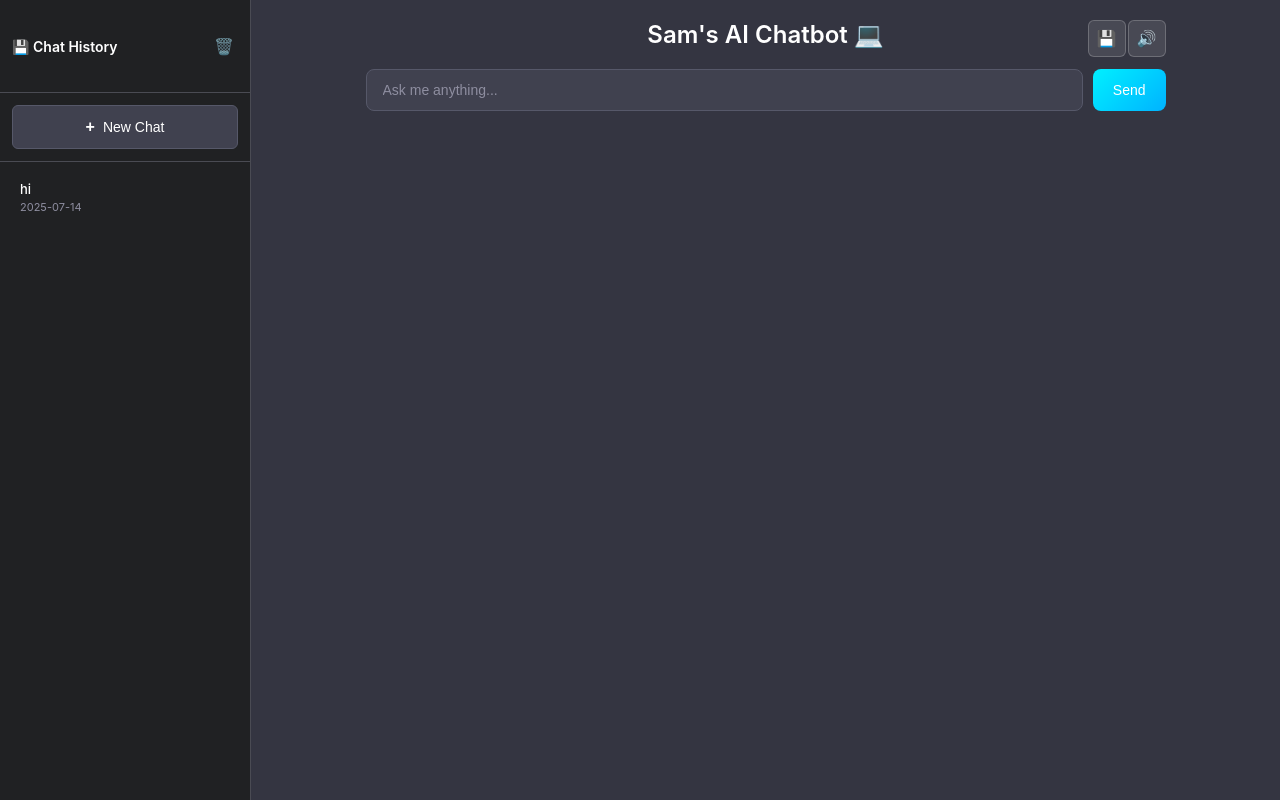
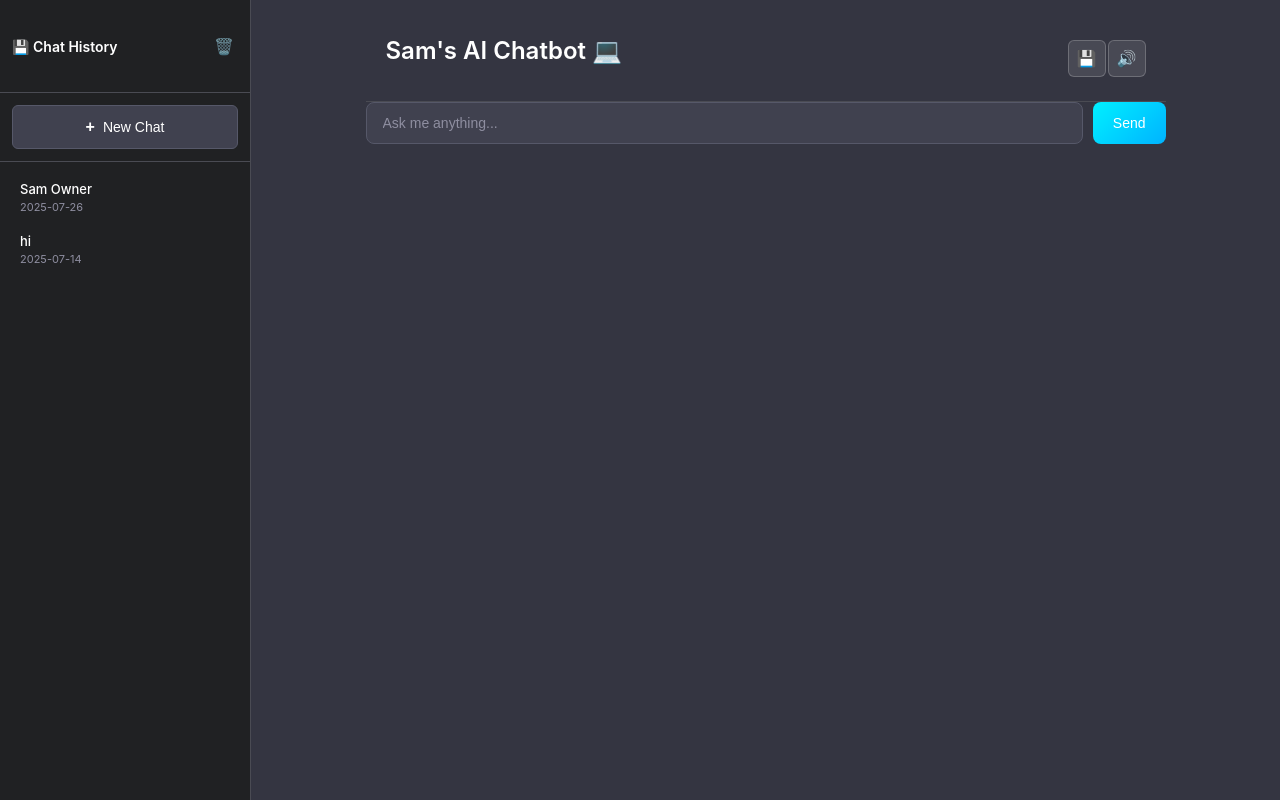
Before and after one commit to isammittal/AI_Gemini, a FastAPI app: page / in a window 1280 px wide. Run offline with FastAPI, Linux system fonts and the light colour scheme.

Commit message:
Remove authentication system and improve UI - Remove all login/signup/OTP functionality - Add custom owner response for Sam Mittal - Fix scrolling issues and header positioning - Remove black background from header - Clean up project structure and dependencies

```diff
--- a/chat_memory.json
+++ b/chat_memory.json
@@ -1,4 +1,67 @@
 [
+  {
+    "id": "b85d454f-75b0-458a-8376-8466ba17cfeb",
+    "title": "Sam Owner",
+    "date": "2025-07-26",
+    "messages": [
+      {
+        "role": "user",
+        "text": "who owned this ai"
+      },
+      {
+        "role": "ai",
+        "text": "I am a large language model, trained by Google.\n"
+      },
+      {
+        "role": "user",
+        "text": "who owned this ai"
+      },
+      {
+        "role": "ai",
+        "text": "I am a large language model, trained by Google.\n"
+      },
+      {
+        "role": "user",
+        "text": "who is Sma"
+      },
+      {
+        "role": "ai",
+        "text": "There is no widely known or established person or entity called \"Sma.\"  It's possible:\n\n* **It's a misspelling:**  Could you be thinking of a similar name?  Perhaps you could provide more context.\n* **It's a niche reference:**  It might be a name used within a specific community, game, book, or other context not widely known.\n* **It's a newly created name:**  The name might be very recent and hasn't gained recognition yet.\n\nTo help me understand who or what \"Sma\" is, please provide more information.\n"
+      },
+      {
+        "role": "user",
+        "text": "Who is Sam"
+      },
+      {
+        "role": "ai",
+        "text": "This chatbot is owned by Sam Mittal. He is a Junior Programmer who loves to write code. He has built this AI Chatbot using an API Gemini Key from Google.."
+      },
+      {
+        "role": "user",
+        "text": "Who is Sam"
+      },
+      {
+        "role": "ai",
+        "text": "This chatbot is owned by Sam Mittal. He is a Junior Programmer who loves to write code. He has built this AI Chatbot using an API Gemini Key from Google.."
+      },
+      {
+        "role": "user",
+        "text": "Who is Sam"
+      },
+      {
+        "role": "ai",
+        "text": "This chatbot is owned by Sam Mittal. He is a Junior Programmer who loves to write code. He has built this AI Chatbot using an API Gemini Key from Google.."
+      },
+      {
+        "role": "user",
+        "text": "Who is Sam"
+      },
+      {
+        "role": "ai",
+        "text": "This chatbot is owned by Sam Mittal. He is a Junior Programmer who loves to write code. He has built this AI Chatbot using an API Gemini Key from Google.."
+      }
+    ]
+  },
   {
     "id": "3536acad-b45e-4945-8734-55faac306e07",
     "title": "hi",
@@ -19,6 +82,14 @@
       {
         "role": "ai",
         "text": "Okay, I understand.  Let me know what you'd like to test, and I'll do my best to help.  Please provide as much detail as possible about what you're doing.\n"
+      },
+      {
+        "role": "user",
+        "text": "i am testing something"
+      },
+      {
+        "role": "ai",
+        "text": "Okay, I understand.  Let me know what you'd like to test and how I can help.  I can assist with various things, depending on the nature of your test.  For example, I can:\n\n* **Generate text:**  Different kinds of creative text formats, like poems, code, scripts, musical pieces, email, letters, etc.\n* **Answer questions:**  Factual questions, hypothetical questions, or questions that require creative thinking.\n* **Translate languages:**  Between many different languages.\n* **Summarize text:**  Condense large amounts of text into shorter summaries.\n* **Follow instructions:**  Perform various tasks as instructed.\n\nPlease provide more details about your test.\n"
       }
     ]
   }
--- a/main.py
+++ b/main.py
@@ -33,38 +33,20 @@
 CHAT_MEMORY_FILE = "chat_memory.json"
 
 def load_chat_memory() -> List[Dict[str, Any]]:
-    """Load chat memory from JSON file in the specified format"""
+    """Load chat memory from JSON file"""
     try:
         if os.path.exists(CHAT_MEMORY_FILE):
             with open(CHAT_MEMORY_FILE, 'r', encoding='utf-8') as f:
                 data = json.load(f)
-                # Convert old format to new format if needed
-                if isinstance(data, dict):
-                    # Convert session-based format to new format
-                    chats = []
-                    for session_id, session in data.items():
-                        if session.get("messages"):  # Only include chats with messages
-                            chat = {
-                                "id": session_id,
-                                "title": session.get("title", "New Chat"),
-                                "date": session.get("created_at", datetime.now().isoformat()[:10]),
-                                "messages": []
-                            }
-                            # Convert messages to the expected format
-                            for msg in session.get("messages", []):
-                                chat["messages"].extend([
-                                    {"role": "user", "text": msg.get("user_message", "")},
-                                    {"role": "ai", "text": msg.get("ai_response", "")}
-                                ])
-                            chats.append(chat)
-                    return chats
-                return data if isinstance(data, list) else []
+                if isinstance(data, list):
+                    return data
+                return []
         return []
     except Exception as e:
         print(f"Error loading chat memory: {e}")
         return []
 
-def save_chat_memory(chats: List[Dict[str, Any]]) -> None:
+def save_chat_memory(chats: List[Dict[str, Any]]):
     """Save chat memory to JSON file"""
     try:
         with open(CHAT_MEMORY_FILE, 'w', encoding='utf-8') as f:
@@ -89,32 +71,24 @@
         "date": datetime.now().isoformat()[:10],
         "messages": []
     }
-    chats.insert(0, new_chat)  # Add to beginning
+    chats.insert(0, new_chat)
     save_chat_memory(chats)
     return new_chat
 
 def add_message_to_chat(chat_id: str, user_message: str, ai_response: str) -> bool:
     """Add a message to an existing chat"""
     chats = load_chat_memory()
-
     for chat in chats:
         if chat.get("id") == chat_id:
-            # Add messages
             chat["messages"].extend([
                 {"role": "user", "text": user_message},
                 {"role": "ai", "text": ai_response}
             ])
-
-            # Update title if this is the first message
-            if len(chat["messages"]) == 2:  # First user + AI message
+            if len(chat["messages"]) == 2:
                 chat["title"] = user_message[:50] + "..." if len(user_message) > 50 else user_message
-
-            # Update date
             chat["date"] = datetime.now().isoformat()[:10]
-
             save_chat_memory(chats)
             return True
-
     return False
 
 def rename_chat(chat_id: str, new_title: str) -> bool:
@@ -175,14 +149,29 @@
             new_chat = create_new_chat()
             chat_id = new_chat["id"]
 
-        # Start a new chat session with Gemini model
-        chat = model.start_chat()
+        # Check for owner-related questions
+        owner_keywords = [
+            "who is the owner", "who owns", "who created", "who made", "who built",
+            "owner of this", "creator of this", "who developed", "who programmed",
+            "who is sam", "tell me about sam", "about the owner", "about the creator"
+        ]
 
-        # Send user message to the Gemini model and get response
-        response = chat.send_message(message)
+        message_lower = message.lower()
+        is_owner_question = any(keyword in message_lower for keyword in owner_keywords)
+
+        if is_owner_question:
+            # Custom response for owner questions
+            custom_response = """This chatbot is owned by Sam Mittal. He is a Junior Programmer who loves to write code. He has built this AI Chatbot using an API Gemini Key from Google.."""
+        else:
+            # Start a new chat session with Gemini model
+            chat = model.start_chat()
+
+            # Send user message to the Gemini model and get response
+            response = chat.send_message(message)
+            custom_response = response.text
 
         # Add message to chat
-        add_message_to_chat(chat_id, message, response.text)
+        add_message_to_chat(chat_id, message, custom_response)
 
         # Get updated chat data
         current_chat = get_chat_by_id(chat_id)
@@ -192,7 +181,7 @@
         # Render the page with the response
         return templates.TemplateResponse("index.html", {
             "request": request,
-            "response": response.text,
+            "response": custom_response,
             "message": message,
             "chats": chats,
             "current_chat_id": chat_id,
--- a/static/style.css
+++ b/static/style.css
@@ -19,6 +19,26 @@
   width: 100%;
   height: 100vh;
   position: relative;
+}
+
+/* Chat Header */
+.chat-header {
+  display: flex;
+  justify-content: space-between;
+  align-items: center;
+  padding: 16px 20px;
+  border-bottom: 1px solid #4a4b53;
+  position: sticky;
+  top: 0;
+  background: #343541;
+  z-index: 100;
+}
+
+.chat-title h1 {
+  margin: 0;
+  color: #00f0ff;
+  font-size: 24px;
+  font-weight: 700;
 }
 
 /* 💾 Memory Sidebar - ChatGPT Style */
@@ -300,7 +320,7 @@
   display: flex;
   flex-direction: column;
   background: #343541;
-  overflow: hidden;
+  overflow: auto;
 }
 
 .chatbox {
@@ -328,6 +348,8 @@
   overflow-y: auto;
   padding: 20px 0;
   margin-bottom: 20px;
+  max-height: calc(100vh - 200px);
+  min-height: 300px;
 }
 
 .chat-history::-webkit-scrollbar {
@@ -584,6 +606,7 @@
 
   .main-chat-container {
     height: 100vh;
+    overflow: auto;
   }
 
   .chatbox {
@@ -596,6 +619,11 @@
 
   .memory-list {
     max-height: 150px;
+  }
+
+  .chat-history {
+    max-height: calc(100vh - 250px);
+    overflow-y: auto;
   }
 }
 
@@ -611,4 +639,9 @@
   .memory-list {
     max-height: 130px;
   }
+
+  .chat-history {
+    max-height: calc(100vh - 230px);
+    overflow-y: auto;
+  }
 }
--- a/templates/index.html
+++ b/templates/index.html
@@ -71,8 +71,11 @@
       <div class="main-chat-container">
         <!-- Main container for chatbot UI -->
         <div class="chatbox">
-          <!-- Heading for chatbot -->
+          <!-- Header -->
+          <div class="chat-header">
+            <div class="chat-title">
               <h1>Sam's AI Chatbot 💻</h1>
+            </div>
 
             <!-- Toggle button for text-to-speech (sound on/off) -->
             <button
@@ -94,6 +97,7 @@
             >
               <span id="memory-icon">💾</span>
             </button>
+          </div>
 
           <!-- Form to send a message to the backend (POST method) -->
           <form method="post" id="chat-form" autocomplete="off">
```
Also changed, not shown: test_rename.html (deleted, +0 -39 lines), README.md, 1 other file. Lines whose indentation alone changed are shown as unchanged.
